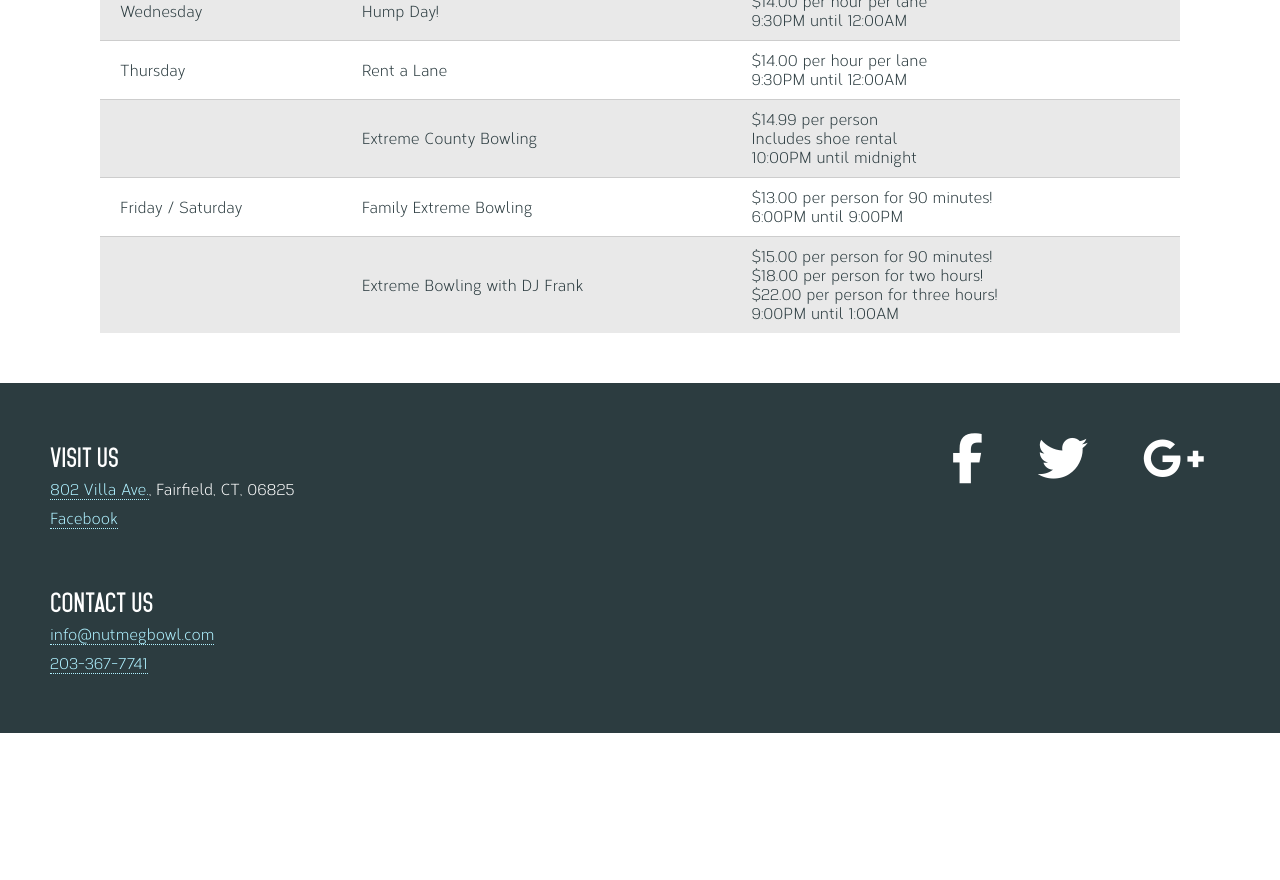
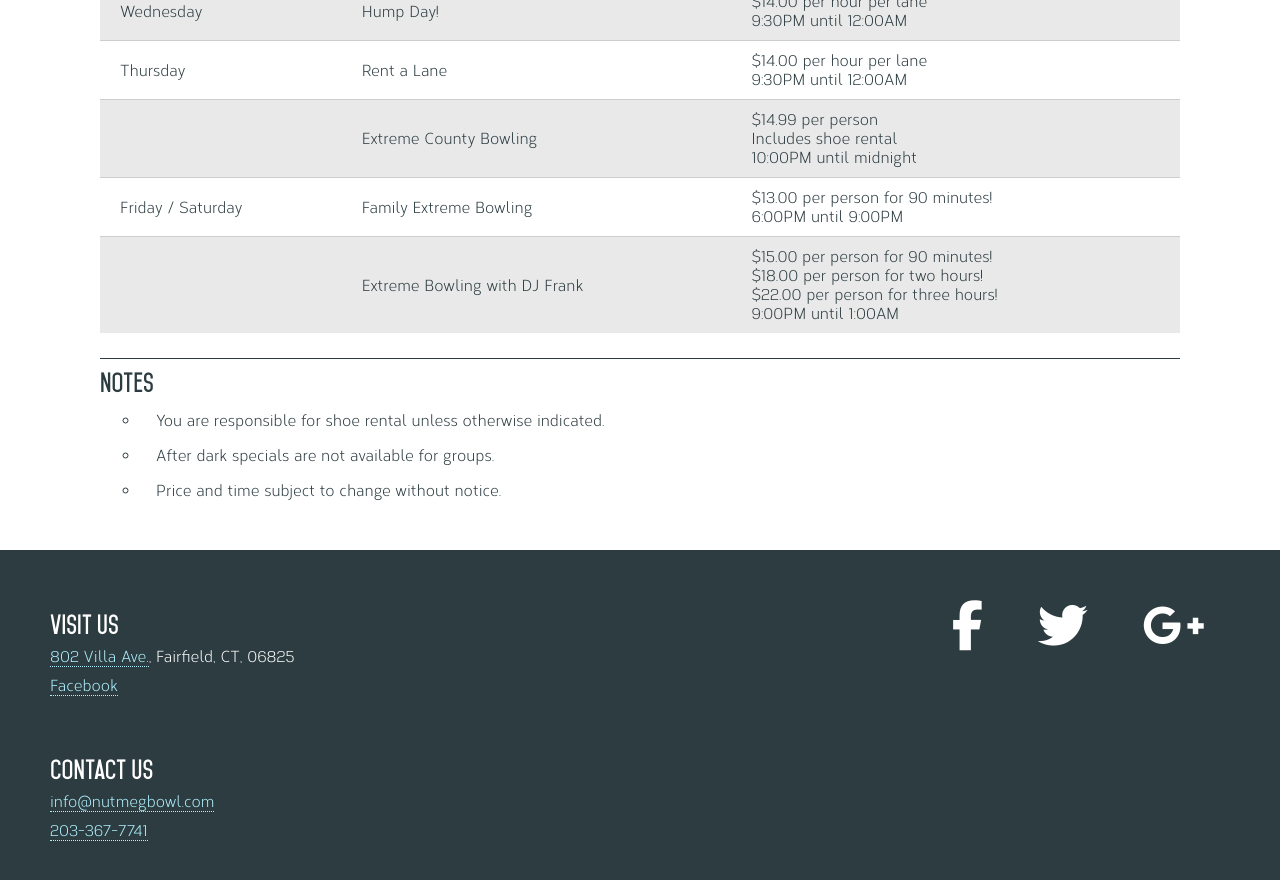
Before and after one commit to jlam55555/nutmegbowl, a Jekyll site: the page built from pricing/after_dark_special.html, in a window 1280 px wide and 900 px high, scrolled down 600 px. Shown: the top 880 px of the window. Built offline with Jekyll 4.4.1, drawn with Linux system fonts in a browser that asks for light colours; nearby versions of some CDN libraries; before the commit the page ends 1333 px from its top, so only the background shows below that.

Commit message:
Added notes

```diff
--- a/pricing/after_dark_special.html
+++ b/pricing/after_dark_special.html
@@ -54,3 +54,9 @@ icon: moon-o
     </tr>
   </tbody>
 </table>
+<h2>Notes</h2>
+<ul>
+  <li>You are responsible for shoe rental unless otherwise indicated.</li>
+  <li>After dark specials are not available for groups.</li>
+  <li>Price and time subject to change without notice.</li>
+</ul>
```
